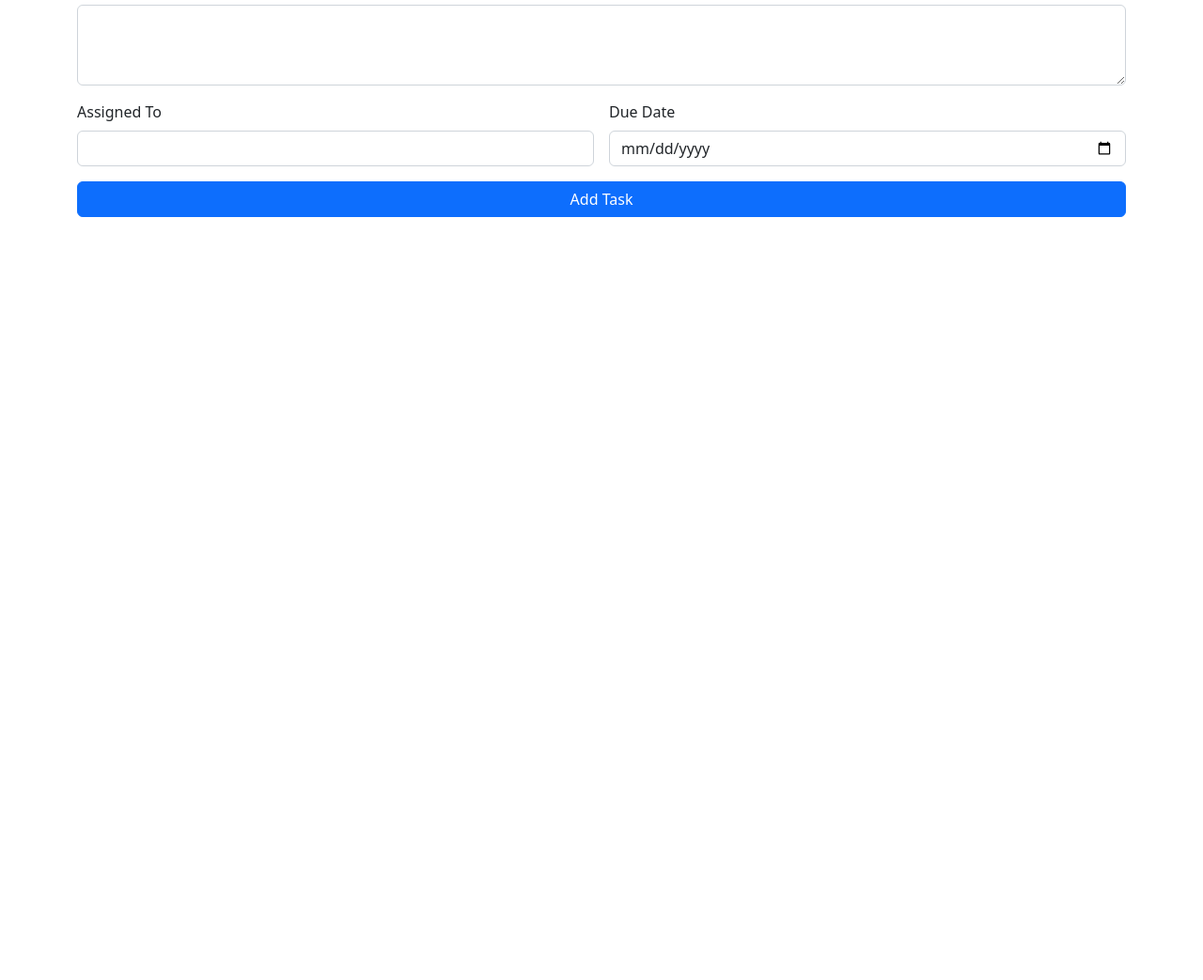
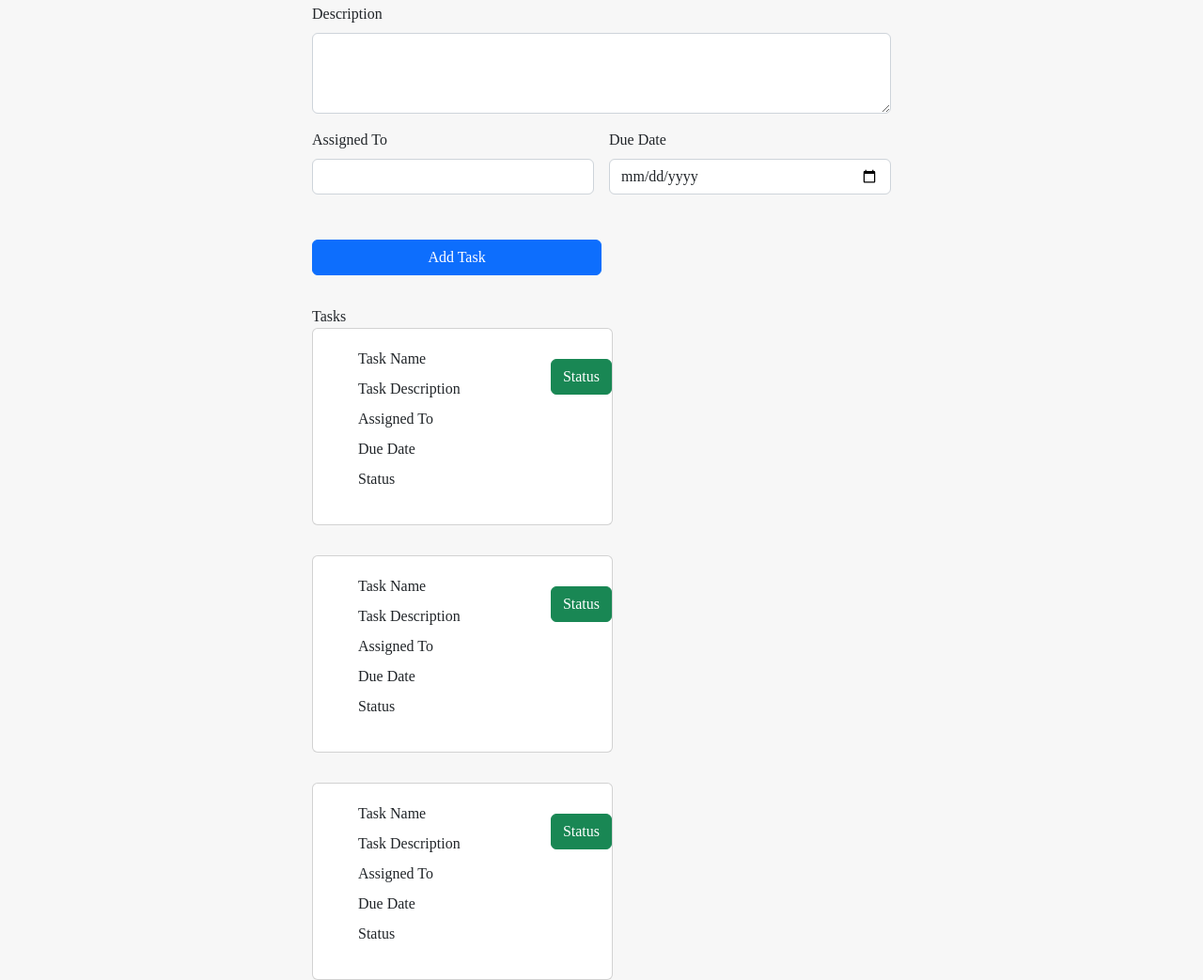
Before and after one commit to Nebiy-Negash/TODO-APP, a plain HTML site: page index.html in a window 1280 px wide. Shown: the part 159-1202 px from the top of the page at 94% size. Before the commit the page ends 800 px from the top, so only its background shows below. Drawn offline with nearby package versions, Linux system fonts and the light colour scheme; a web font is replaced by a local one.

Commit message:
updated index.html

```diff
--- a/assets/style.css
+++ b/assets/style.css
@@ -1,8 +1,36 @@
+
 body {
     background-color: hsl(0, 0%, 97%);
-
+    font-family: 'Mohave';
 }
 body .container{
     margin: auto;
     margin-top: 30px
 }
+
+.current-tasks, .btn{
+    margin-top: 2rem;
+    display: grid;
+
+
+}
+.container{
+    width: 50%;
+    /* border: 1px solid red; */
+}
+.add-task{
+    width: 50%;
+}
+
+.status{
+    position: absolute;
+    right: 0%;
+    top: 0%;
+}
+li{
+    line-height: 2em;
+}
+.tasks-head{
+
+
+}
--- a/index.html
+++ b/index.html
@@ -6,6 +6,9 @@
     <meta name="viewport" content="width=device-width, initial-scale=1.0">
     <title>TODO APP</title>
     <link href="https://cdn.jsdelivr.net/npm/bootstrap@5.2.1/dist/css/bootstrap.min.css" rel="stylesheet" integrity="sha384-iYQeCzEYFbKjA/T2uDLTpkwGzCiq6soy8tYaI1GyVh/UjpbCx/TYkiZhlZB6+fzT" crossorigin="anonymous">
+    <link rel="stylesheet" href="assets/style.css">
+    <link href="https://fonts.googleapis.com/css2?family=Karla:wght@400;700&family=Mohave:wght@300;600&display=swap" rel="stylesheet">
+
 
 </head>
 <body>
@@ -35,10 +38,56 @@
             </div>
 
             <div class="d-grid">
-            <button class="btn btn-primary" type="button">Add Task</button>
+                <button class="btn btn-primary add-task" type="button">Add Task</button>
+              </div>
 
       </div>
-
+        <div class="second-contianer">
+          <div class="current-tasks">
+            <span class="tasks-head">
+              Tasks
+            </span>
+            <div class="card" style="width: 20rem;">
+              <button type="button" class="btn btn-success status">Status</button>
+              <div class="card-body">
+                <ul class="list-group-flush">
+                  <li class="list-group-item">Task Name</li>
+                  <li class="list-group-item">Task Description</li>
+                  <li class="list-group-item">Assigned To</li>
+                  <li class="list-group-item">Due Date</li>
+                  <li class="list-group-item">Status</li>
+                </ul>
+              </div>
+            </div>
+          </div>
+          <div class="current-tasks">
+            <div class="card" style="width: 20rem;">
+              <button type="button" class="btn btn-success status">Status</button>
+              <div class="card-body">
+                <ul class="list-group-flush">
+                  <li class="list-group-item">Task Name</li>
+                  <li class="list-group-item">Task Description</li>
+                  <li class="list-group-item">Assigned To</li>
+                  <li class="list-group-item">Due Date</li>
+                  <li class="list-group-item">Status</li>
+                </ul>
+              </div>
+            </div>
+          </div>
+          <div class="current-tasks">
+            <div class="card" style="width: 20rem;">
+              <button type="button" class="btn btn-success status">Status</button>
+              <div class="card-body">
+                <ul class="list-group-flush">
+                  <li class="list-group-item">Task Name</li>
+                  <li class="list-group-item">Task Description</li>
+                  <li class="list-group-item">Assigned To</li>
+                  <li class="list-group-item">Due Date</li>
+                  <li class="list-group-item">Status</li>
+                </ul>
+              </div>
+            </div>
+          </div>
         </div>
     </body>
 
```
Also changed, not shown: 2 other files. Lines whose indentation alone changed are shown as unchanged.
